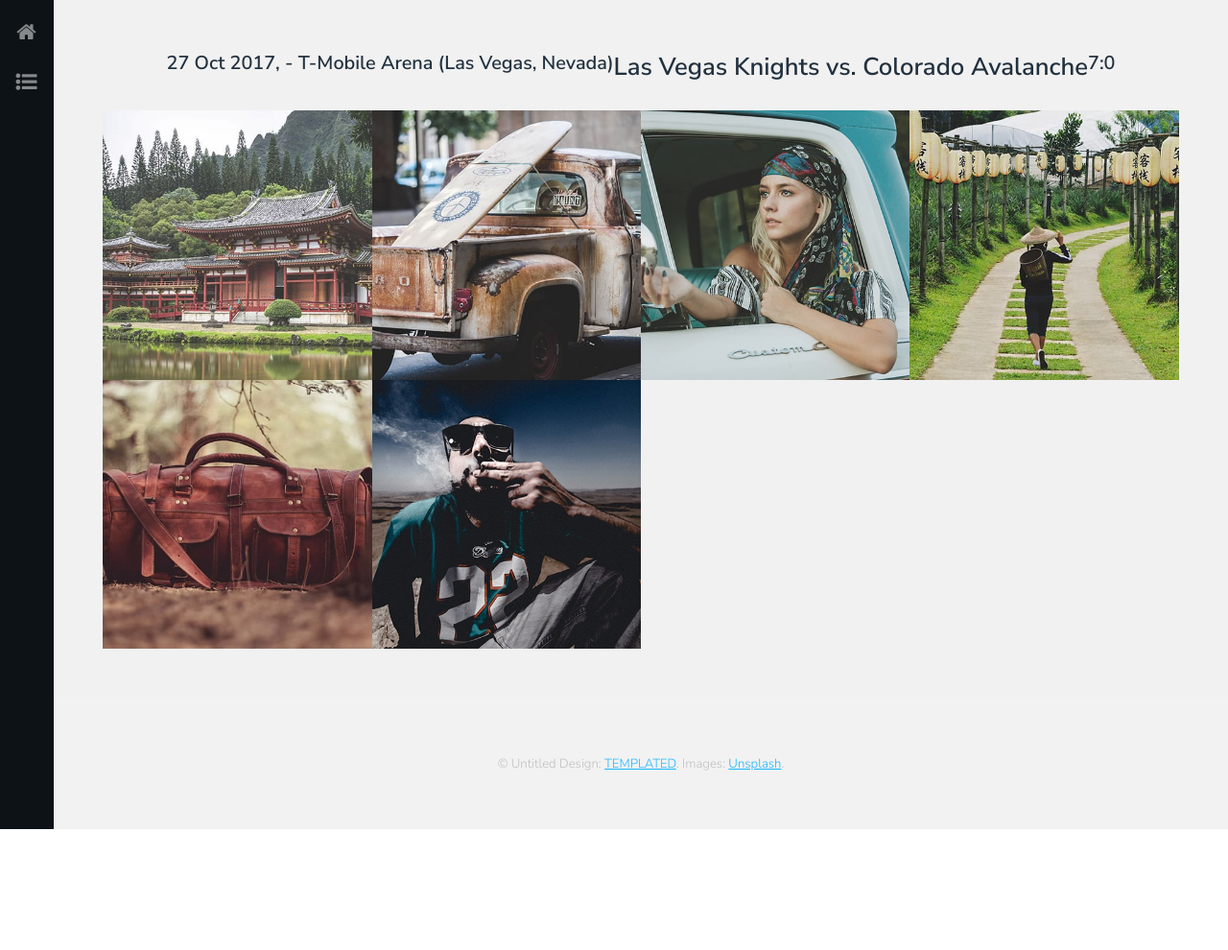
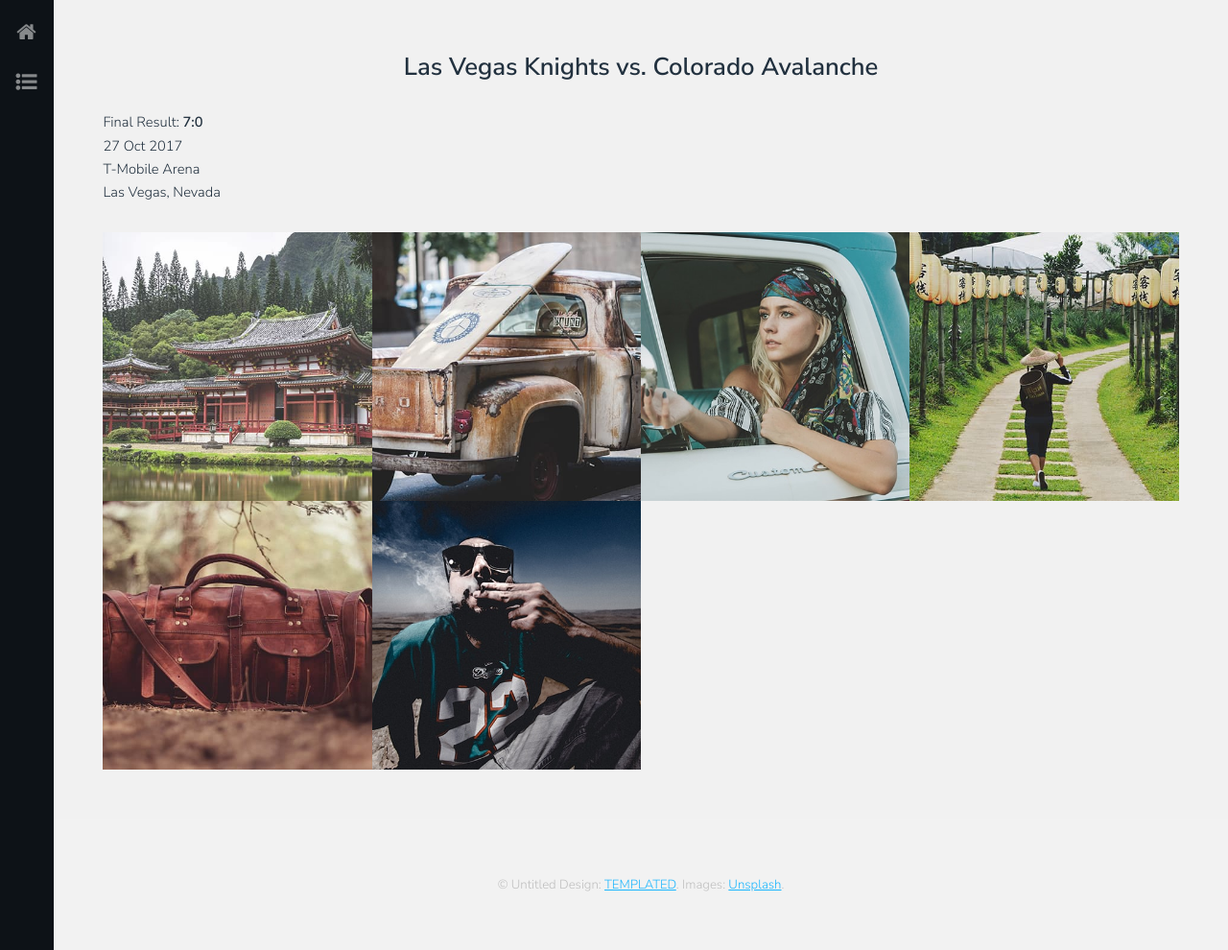
Before and after one commit to 5square/sports.5square.de, a Jekyll site: the page built from _posts/2017-10-27-las-vegas-knights-vs-colorado-avalanche.md, in a window 1280 px wide. Shown: the whole page at 96% size. Built offline with Jekyll 4.4.1, drawn with Linux system fonts in a browser that asks for light colours; before the commit the page ends 900 px from its top, so only the background shows below that.

Commit message:
post test

```diff
--- a/_layouts/post.html
+++ b/_layouts/post.html
@@ -20,10 +20,14 @@
 							<!-- Photo Galleries -->
 								<div class="gallery">
 									<header class="special">
-										<h3>{{ page.date | date_to_string }}, - {{ page.venue }} ({{ page.city }})</h3>
 										<h2>{{ page.title }}</h2>
-										<h3>{{ page.result }}</h3>
 									</header>
+									<p>
+										Final Result: <strong>{{ page.result }}</strong><br />
+										{{ page.date | date_to_string }} <br/>
+										{{ page.venue }} <br />
+										{{ page.city }}
+									</p>
 									<div class="content">
 										{{ content }}
 									</div>
```
